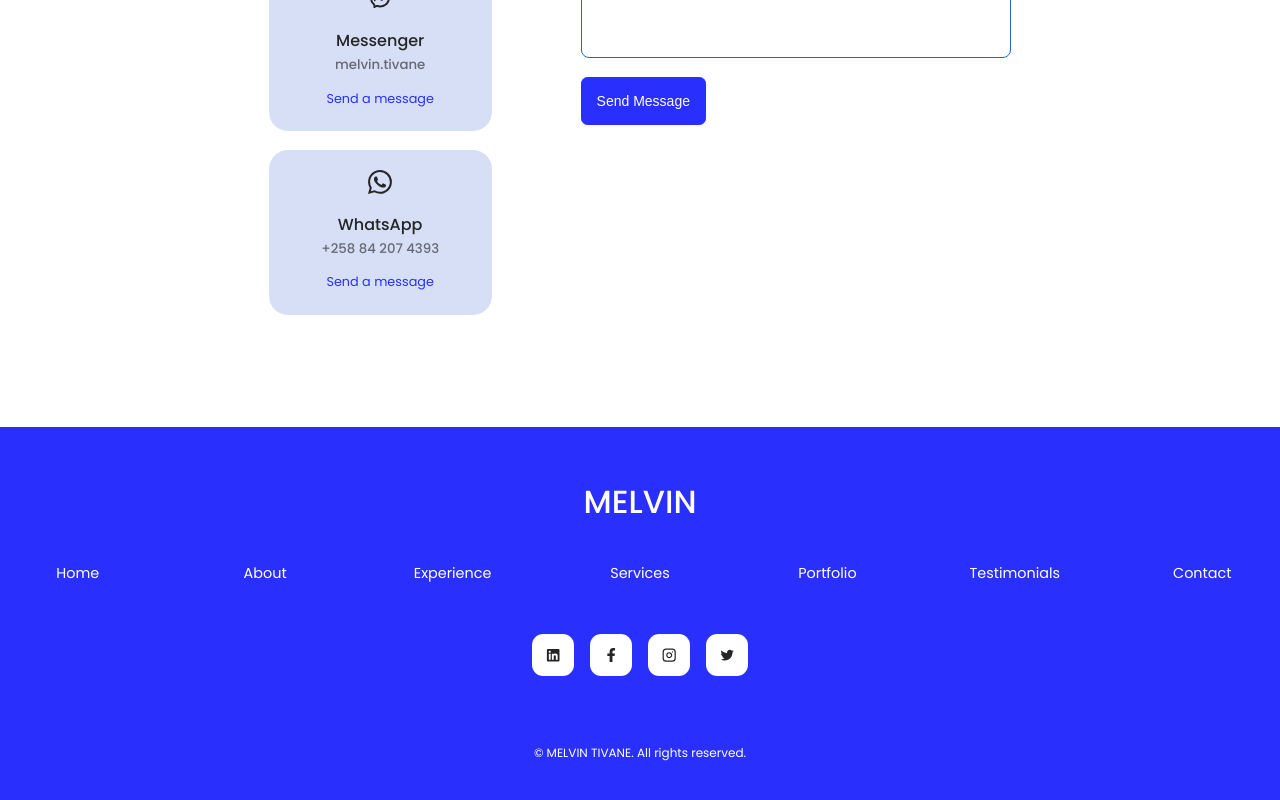
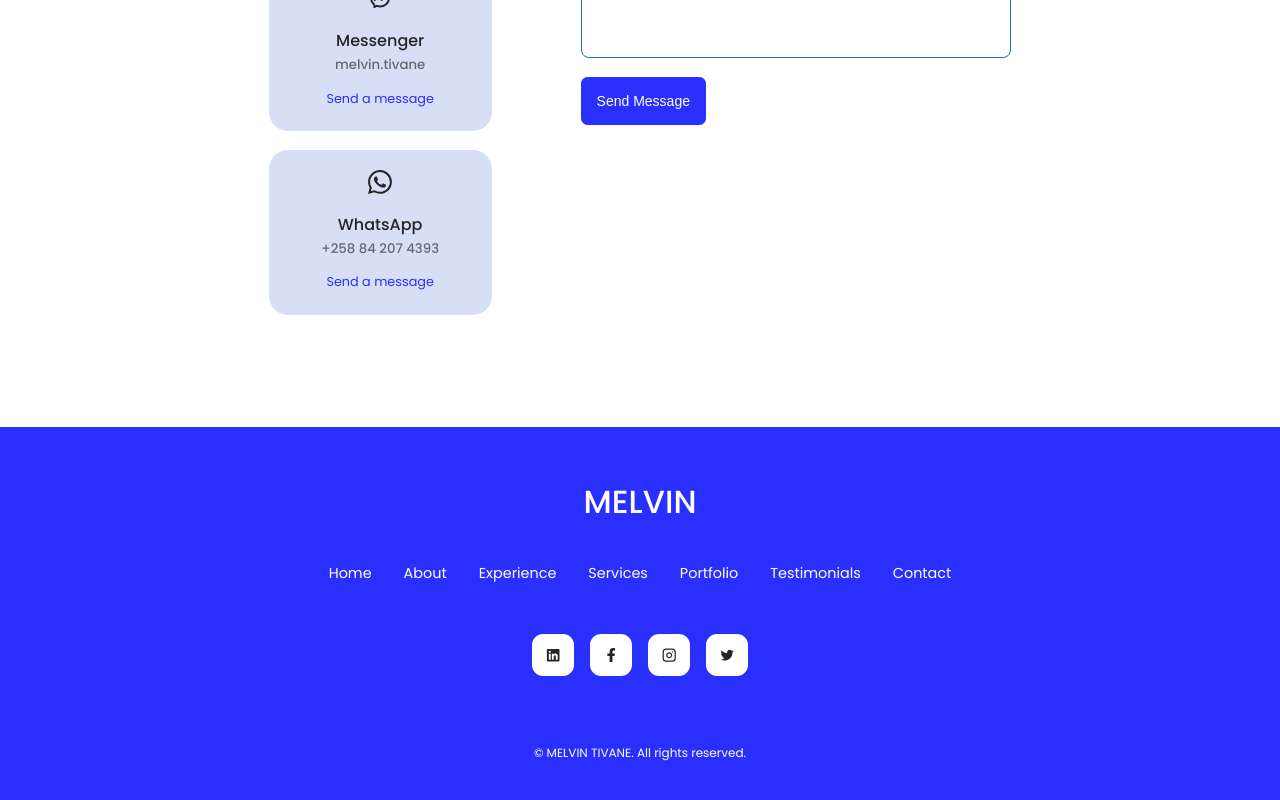
Before and after one commit to melvintivane/portfolio-website, a React (Vite) app: page / in a window 1280 px wide. Shown: the part 3772-4572 px from the top of the page. Built offline with nearby package versions, Linux system fonts and the light colour scheme.

Commit message:
Update footer.css

```diff
--- a/src/components/footer/footer.css
+++ b/src/components/footer/footer.css
@@ -1,4 +1,7 @@
 footer {
+  display: flex;
+  align-items: center;
+  flex-direction: column;
   background: var(--color-primary);
   padding: 3rem 0;
   text-align: center;
@@ -34,7 +37,7 @@ footer {
 
 .footer__socials a {
   background: var(--color-bg);
-    color: var(--color-white);
+  color: var(--color-black);
   padding: 0.8rem;
   border-radius: 0.7rem;
   display: flex;
```
Lines whose indentation alone changed are shown as unchanged.
